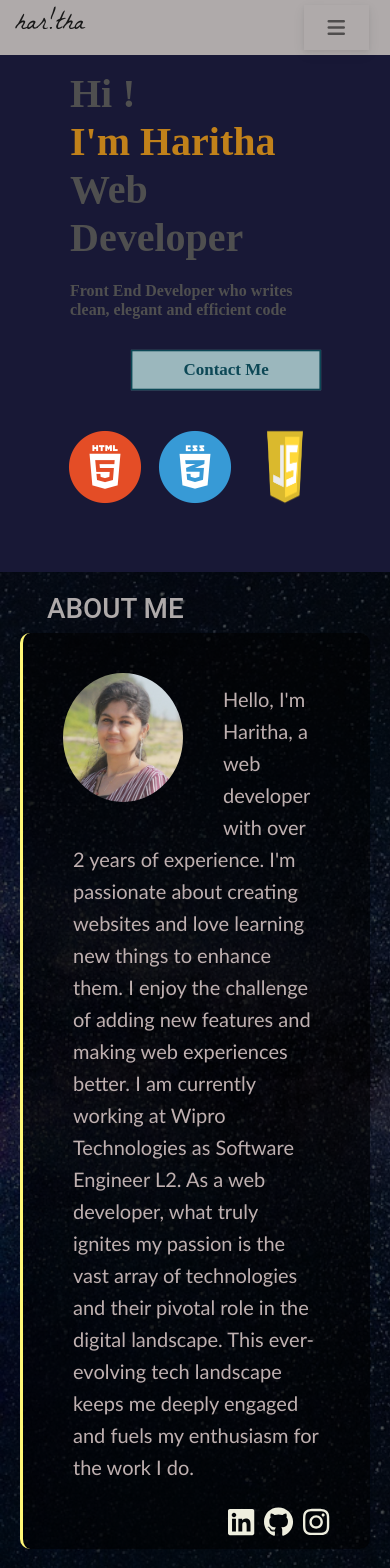
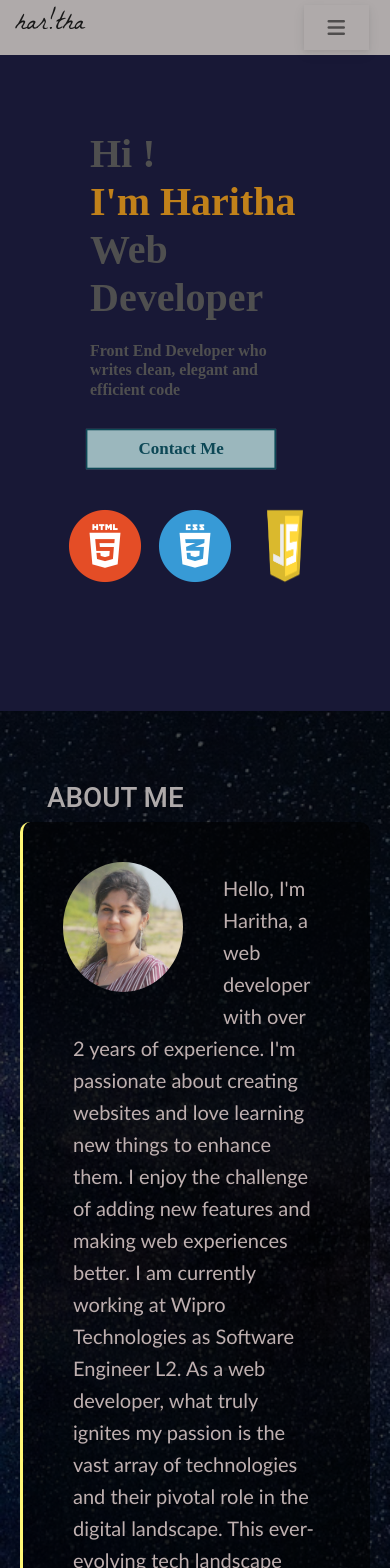
Before and after one commit to HarithaRaghu/Portfolio, a React (Create React App) app: page / in a window 390 px wide. Shown: the top 1568 px of the page. Built offline with nearby package versions, Linux system fonts and the light colour scheme.

Commit message:
changes made

```diff
--- a/src/components/About/index.scss
+++ b/src/components/About/index.scss
@@ -58,7 +58,7 @@
 
   @media (max-width: 768px) {
     .about-container {
-        padding: 20px;
+        padding: 70px 20px;
 
 
     .about-content {
--- a/src/components/Contact/index.scss
+++ b/src/components/Contact/index.scss
@@ -49,7 +49,7 @@
   @media(max-width:768px)
   {
     .contact-content{
-      padding: 20px;
+      padding: 100px 20px;
       .form-content{
         padding: 15px;
         h2{
--- a/src/components/Hamburger/index.js
+++ b/src/components/Hamburger/index.js
@@ -15,6 +15,9 @@ export default function Hamburger() {
   const handleDownload=()=>{
     window.open(Resume,'_blank');
   }
+  const closeNavbar = () => {
+    setShowNavExternal3(false);
+  };
 
 
   return (
@@ -39,26 +42,26 @@ export default function Hamburger() {
         <div className='bg-light shadow-3 p-4'>
 
           <MDBBtn block className='border-bottom m-0'  color='white' >
-          <Link to='home' smooth={true} duration={50}>
+          <Link to='home' smooth={true} duration={50} onClick={closeNavbar}>
                Home
             </Link>
           </MDBBtn>
 
           <MDBBtn block className='border-bottom m-0' color='white'  >
-          <Link to="about"  smooth={true} duration={50}>
+          <Link to="about"  smooth={true} duration={50} onClick={closeNavbar}>
                About
             </Link>
           </MDBBtn>
           <MDBBtn block className='border-bottom m-0' color='white' href='/projects'>
-          <Link to="projects"  smooth={true} duration={50}>
+          <Link to="projects"  smooth={true} duration={50} onClick={closeNavbar}>
                Projects
             </Link>
           </MDBBtn>
           <MDBBtn block className='border-bottom m-0' color='white' href='/Resume' onClick={handleDownload}>
             Resume
           </MDBBtn>
-          <MDBBtn block className='border-bottom m-0' color='white' href='/contact'>
-          <Link to="contact" smooth={true} duration={50}>
+          <MDBBtn block className='border-bottom m-0' color='white' href='/contact' >
+          <Link to="contact" smooth={true} duration={50} onClick={closeNavbar}>
                Contact
             </Link>
           </MDBBtn>
--- a/src/components/Home/index.js
+++ b/src/components/Home/index.js
@@ -1,4 +1,5 @@
 import './index.scss'
+import { Link } from 'react-scroll';
 import { motion } from 'framer-motion';
 import htmlLogo from "../../assets/images/Home/html.png"
 import cssLogo from "../../assets/images/Home/CSS.png"
@@ -46,15 +47,18 @@ const Home=()=>{
             <br/>
             <p><br/>Front End Developer who writes clean, elegant and efficient code</p>
 
-            <a href="/contact">
+
               <motion.button
                 variants={buttonVariants}
                 scale='scale'
                 transition='transition'
-               >Contact Me
+               >
+                <Link to="contact" smooth={true} duration={10} >
+                  Contact Me
+                </Link>
                </motion.button>
 
-               </a>
+
           </motion.h1>
             <div className='techstack-img'>
             <img className='html' alt='htmllogo' src={htmlLogo}></img>
--- a/src/components/Home/index.scss
+++ b/src/components/Home/index.scss
@@ -67,14 +67,17 @@
 }
 @media(max-width:768px){
     .text-zone{
-        padding: 60px;
+
+        padding: 120px 80px;
         flex-direction: column;
         h1{
             font-size: 40px;
             margin-left: 0;
             padding: 10px;
 
-
+            button{
+                margin-left: 35px;
+            }
 
         }
     // .sparkle-1{
```
Also changed, not shown: netlify-functions/submitform.js (added, +33 -0 lines), src/components/About/dist/index.css (added), src/components/Contact/dist/index.css (added), src/components/Hamburger/dist/index.css (added), src/components/Hamburger/index.scss (added), src/components/Home/dist/index.css (added), 2 other files (tests, documents, lock files or other folders).
